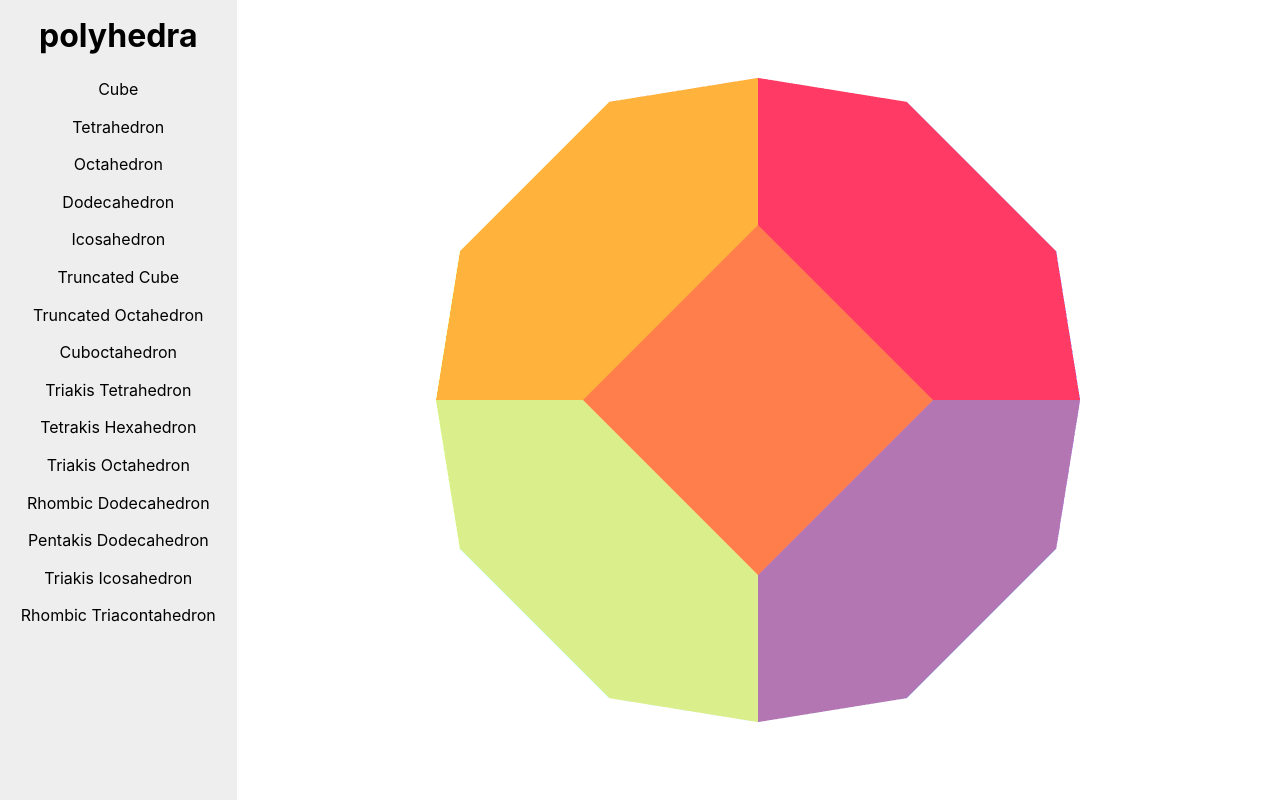
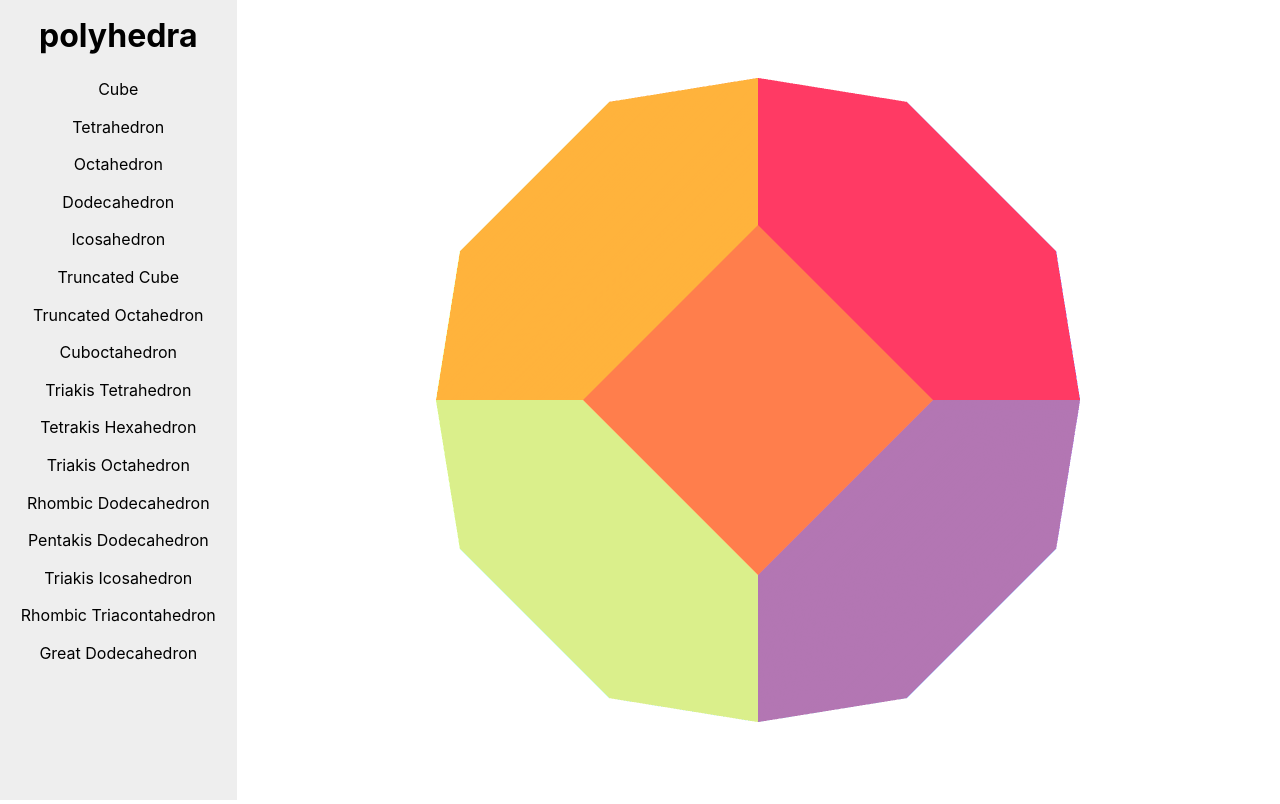
Before and after one commit to kriepiekrollie/polyhedra, a React (Create React App) app: page / in a window 1280 px wide. Built offline with nearby package versions, Linux system fonts and the light colour scheme.

Commit message:
Added Great Dodecahedron.

```diff
--- a/src/App.js
+++ b/src/App.js
@@ -3,7 +3,7 @@ import ShapeRenderer from "./ShapeRenderer.js";
 import { CUBE, TETRAHEDRON, OCTAHEDRON, DODECAHEDRON, ICOSAHEDRON } from "./PlatonicSolids.js";
 import { TRIAKIS_TETRAHEDRON, TETRAKIS_HEXAHEDRON, TRIAKIS_OCTAHEDRON, RHOMBIC_DODECAHEDRON, PENTAKIS_DODECAHEDRON, TRIAKIS_ICOSAHEDRON, RHOMBIC_TRIACONTAHEDRON } from "./CatalanSolids.js";
 import { TRUNCATED_CUBE, TRUNCATED_OCTAHEDRON, CUBOCTAHEDRON } from "./ArchimedeanSolids.js"
-import { Dodecahedron_Icosahedron_Interp } from "./ShapeInterpolaters.js";
+import { GREAT_DODECAHEDRON } from "./KeplerPoinsotSolids.js"
 import "./App.css";
 
 // There must be a better way to do this, surely? (this is to match the css).
@@ -100,6 +100,10 @@ function App() {
             <p>Rhombic Triacontahedron</p>
           </li>
 
+          <li onClick={() => {setCurrentShape(GREAT_DODECAHEDRON);}}>
+            <p>Great Dodecahedron</p>
+          </li>
+
         </ul>
 
       </div>
--- /dev/null
+++ b/src/KeplerPoinsotSolids.js
@@ -0,0 +1,82 @@
+import { ICOSAHEDRON } from "./PlatonicSolids.js"
+
+export const GREAT_DODECAHEDRON = (() => {
+  const phi = (1 + Math.sqrt(5)) / 2;
+  const p = phi;
+  const q = 1;
+  const vertices = [
+    { x : p, y : 0, z : 1 },
+    { x :-p, y : 0, z : 1 },
+    { x : p, y : 0, z :-1 },
+    { x :-p, y : 0, z :-1 },
+
+    { x : 0, y : 1, z : p },
+    { x : 0, y : 1, z :-p },
+    { x : 0, y :-1, z : p },
+    { x : 0, y :-1, z :-p },
+
+    { x : 1, y : p, z : 0 },
+    { x : 1, y :-p, z : 0 },
+    { x :-1, y : p, z : 0 },
+    { x :-1, y :-p, z : 0 },
+  ];
+  const icofaces = [
+    [0, 8, 2],
+    [0, 4, 8],
+    [0, 6, 4],
+    [0, 9, 6],
+    [0, 2, 9],
+
+    [2, 8, 5],
+    [10, 5, 8],
+    [8, 4, 10],
+    [10, 4, 1],
+    [4, 6, 1],
+    [1, 6, 11],
+    [6, 9, 11],
+    [11, 9, 7],
+    [9, 2, 7],
+    [2, 5, 7],
+
+    [3, 10, 1],
+    [3, 5, 10],
+    [3, 7, 5],
+    [3, 11, 7],
+    [3, 1, 11],
+  ];
+  var faces = [];
+  for (let i = 0; i < 12; i++) {
+    var x = 0;
+    var edges = new Map();
+    for (let face of icofaces) {
+      for (let j = 0; j < 3; j++) {
+        if (face[j] === i) {
+          const [a, b] = [face[(j+1)%3], face[(j+2)%3]];
+          edges.set(a, b);
+          x = face[(j+1)%3];
+        }
+      }
+    }
+    var face = [x];
+    var y = edges.get(x);
+    for (let y = edges.get(x); y != x && edges.has(y); y = edges.get(y)) {
+      face.push(y);
+    }
+    faces.push(face);
+  }
+  var r = 0;
+  for (let vertex of vertices) {
+    r = Math.max(r, Math.sqrt(vertex.x * vertex.x + vertex.y * vertex.y + vertex.z * vertex.z));
+  }
+  for (let i = 0; i < vertices.length; i++) {
+    vertices[i].x /= r;
+    vertices[i].y /= r;
+    vertices[i].z /= r;
+  }
+  return {
+    Vertices:vertices,
+    Faces:faces,
+  };
+})();
+
+export default GREAT_DODECAHEDRON;
```
Also changed, not shown: 7 other files (tests, documents, lock files or other folders).
